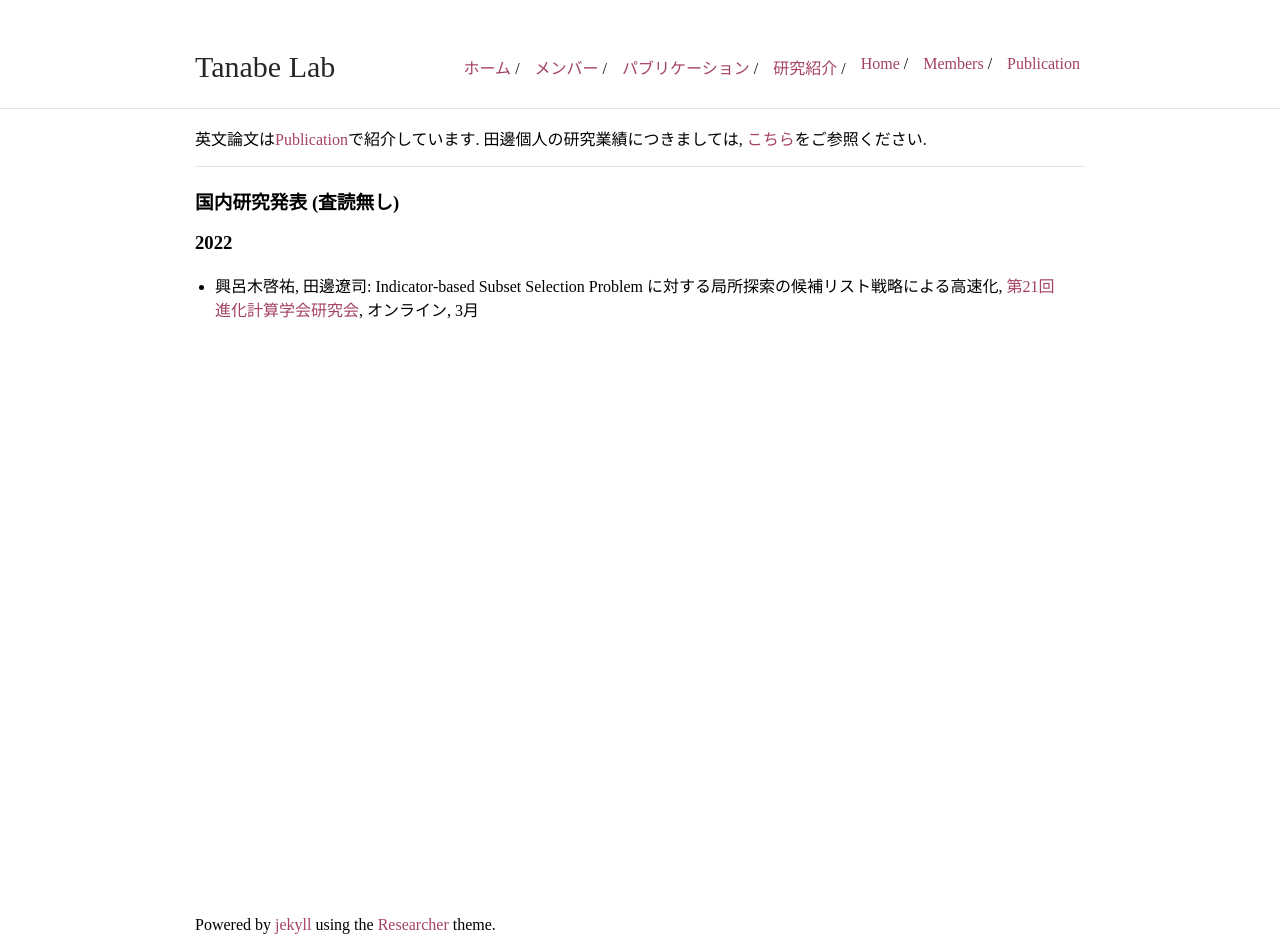
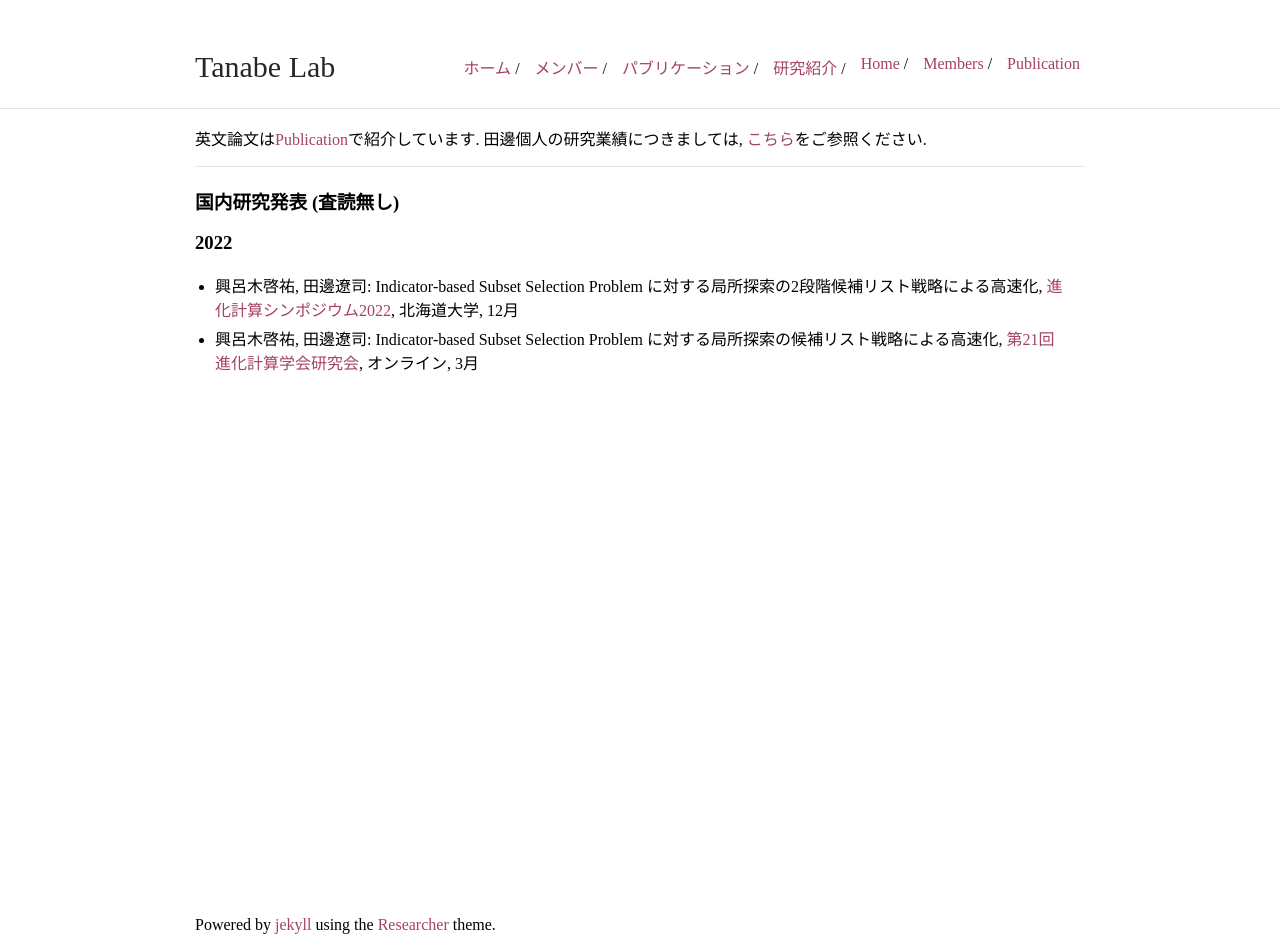
Before and after one commit to aopt-lab/aopt-lab.github.io, a Jekyll site: the page built from publication.md, in a window 1280 px wide. Built offline with Jekyll 4.4.1, drawn with Linux system fonts in a browser that asks for light colours.

Commit message:
updated paper info

```diff
--- a/publication.md
+++ b/publication.md
@@ -10,5 +10,5 @@ title: 田邊研究室
 ### 国内研究発表 (査読無し)
 
 ### 2022
-
+* 興呂木啓祐, 田邊遼司: Indicator-based Subset Selection Problem に対する局所探索の2段階候補リスト戦略による高速化, [進化計算シンポジウム2022](http://www.jpnsec.org/symposium202203.html), 北海道大学, 12月
 * 興呂木啓祐, 田邊遼司: Indicator-based Subset Selection Problem に対する局所探索の候補リスト戦略による高速化, [第21回進化計算学会研究会](http://www.jpnsec.org/symposium202201.html), オンライン, 3月
```
